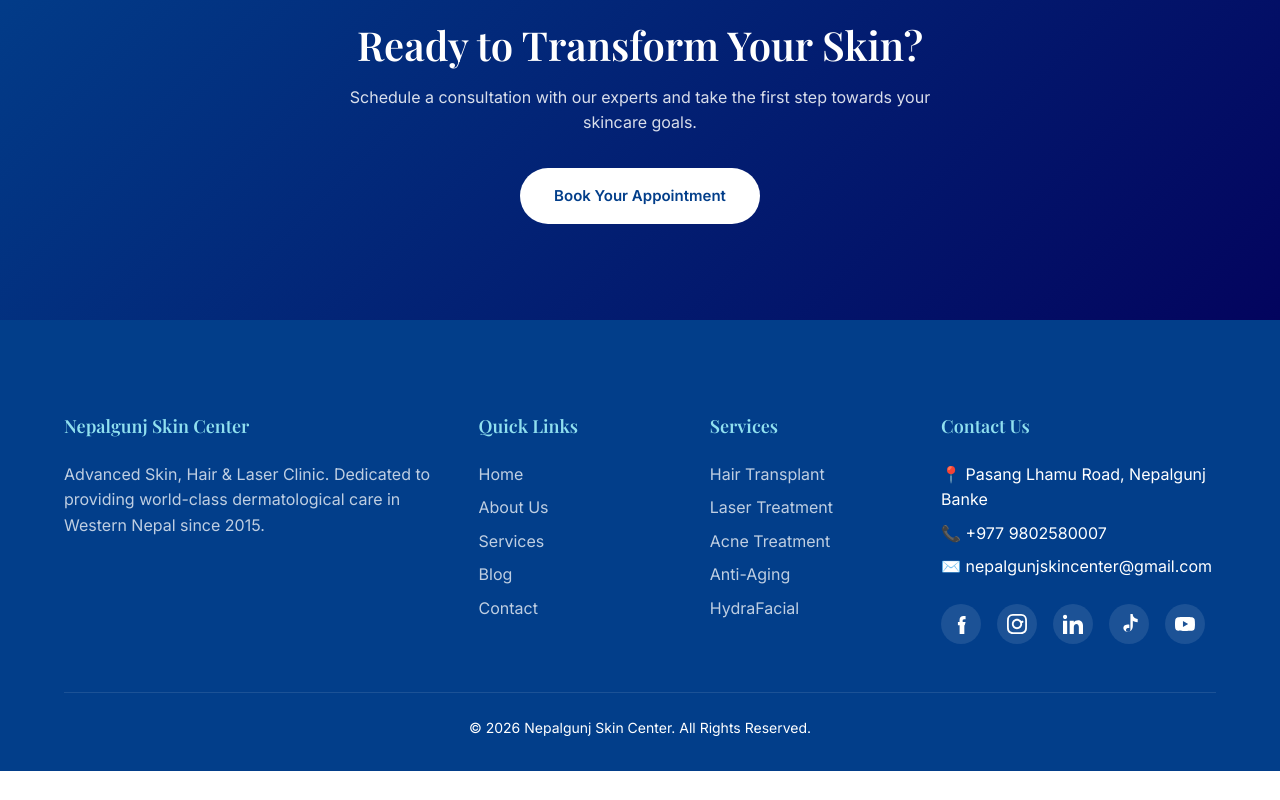
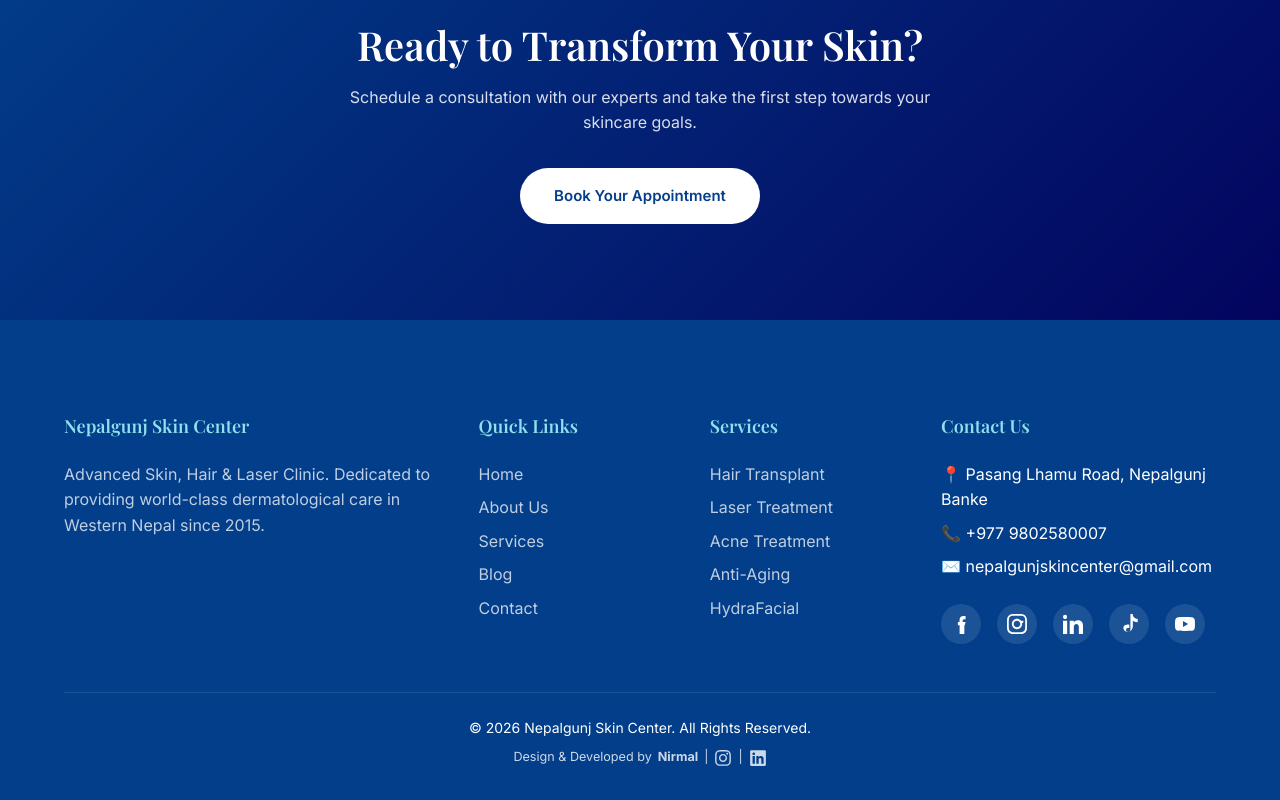
Before and after one commit to iam-neo/Nepalgunj-Skin-Center, a React (Vite) app: page / in a window 1280 px wide. Shown: the part 4475-5275 px from the top of the page. Before the commit the page ends 5246 px from the top, so only its background shows below. Built offline with nearby package versions, Linux system fonts and the light colour scheme; the HTML template or start-up script is replaced by a standard one.

Commit message:
footer modify

```diff
--- a/src/components/Footer.jsx
+++ b/src/components/Footer.jsx
@@ -1,4 +1,5 @@
 import { Link } from 'react-router-dom';
+import { FaInstagram, FaLinkedin } from 'react-icons/fa';
 
 const Footer = () => {
     const currentYear = new Date().getFullYear();
@@ -101,7 +102,20 @@ const Footer = () => {
                 </div>
 
                 <div className="footer-bottom">
-                    <p>© {currentYear} Nepalgunj Skin Center. All Rights Reserved.</p>
+                    <p>
+                        © {currentYear} Nepalgunj Skin Center. All Rights Reserved.
+                        <br />
+                        <span style={{ fontSize: '0.9em', opacity: 0.8, marginTop: '8px', display: 'flex', alignItems: 'center', justifyContent: 'center', gap: '6px' }}>
+                            Design & Developed by <strong>Nirmal</strong> |
+                            <a href="https://instagram.com/ni.nirmal" target="_blank" rel="noopener noreferrer" style={{ color: 'inherit', display: 'flex', alignItems: 'center' }}>
+                                <FaInstagram size={18} />
+                            </a>
+                            |
+                            <a href="https://www.linkedin.com/in/nirmal-mgr/" target="_blank" rel="noopener noreferrer" style={{ color: 'inherit', display: 'flex', alignItems: 'center' }}>
+                                <FaLinkedin size={18} />
+                            </a>
+                        </span>
+                    </p>
                 </div>
             </div>
         </footer>
--- a/src/data/faqs.js
+++ b/src/data/faqs.js
@@ -1,6 +1,7 @@
 export const faqCategories = [
     { id: 'general', name: 'General' },
     { id: 'hair', name: 'Hair Transplant' },
+    // { id: 'treatment', name: 'Treatment' },
     { id: 'skin', name: 'Skin Treatments' },
     { id: 'laser', name: 'Laser Procedures' },
     { id: 'anti-aging', name: 'Anti-Aging' }
@@ -66,22 +67,40 @@ export const faqs = [
         question: 'Is HydraFacial suitable for all skin types?',
         answer: 'Yes! HydraFacial is gentle and effective for all skin types, including sensitive skin. It provides deep cleansing, exfoliation, and hydration with no downtime.'
     },
+    {
+        id: 10,
+        category: 'skin',
+        question: 'How long does it take to see results?',
+        answer: 'Results very depending on the treatment and skin condition, but most patients start noticing improvements within a few sessions.'
+    },
+    {
+        id: 11,
+        category: 'skin',
+        question: 'Are treatments safe?',
+        answer: 'Yes, all treatments are performed using clinically approved methods and are safe for different skin types.'
+    },
+    {
+        id: 12,
+        category: 'skin',
+        question: 'Are there any side effects?',
+        answer: 'Some treatments may cause mild redness or sensitivity, but these are temporary and usually resolve quickly.'
+    },
 
     // Laser Procedures
     {
-        id: 10,
+        id: 13,
         category: 'laser',
         question: 'Is laser hair removal painful?',
         answer: 'Most patients describe it as a mild snapping sensation. We use cooling technology to ensure maximum comfort during the procedure.'
     },
     {
-        id: 11,
+        id: 14,
         category: 'laser',
         question: 'How many sessions are needed for laser hair removal?',
         answer: 'Typically 6-8 sessions are needed for optimal results, spaced 4-6 weeks apart. This ensures we target hair in all growth phases.'
     },
     {
-        id: 12,
+        id: 15,
         category: 'laser',
         question: 'Can lasers remove tattoos?',
         answer: 'Yes, we offer laser tattoo removal using Q-switched lasers that break down ink particles without damaging surrounding skin.'
```
